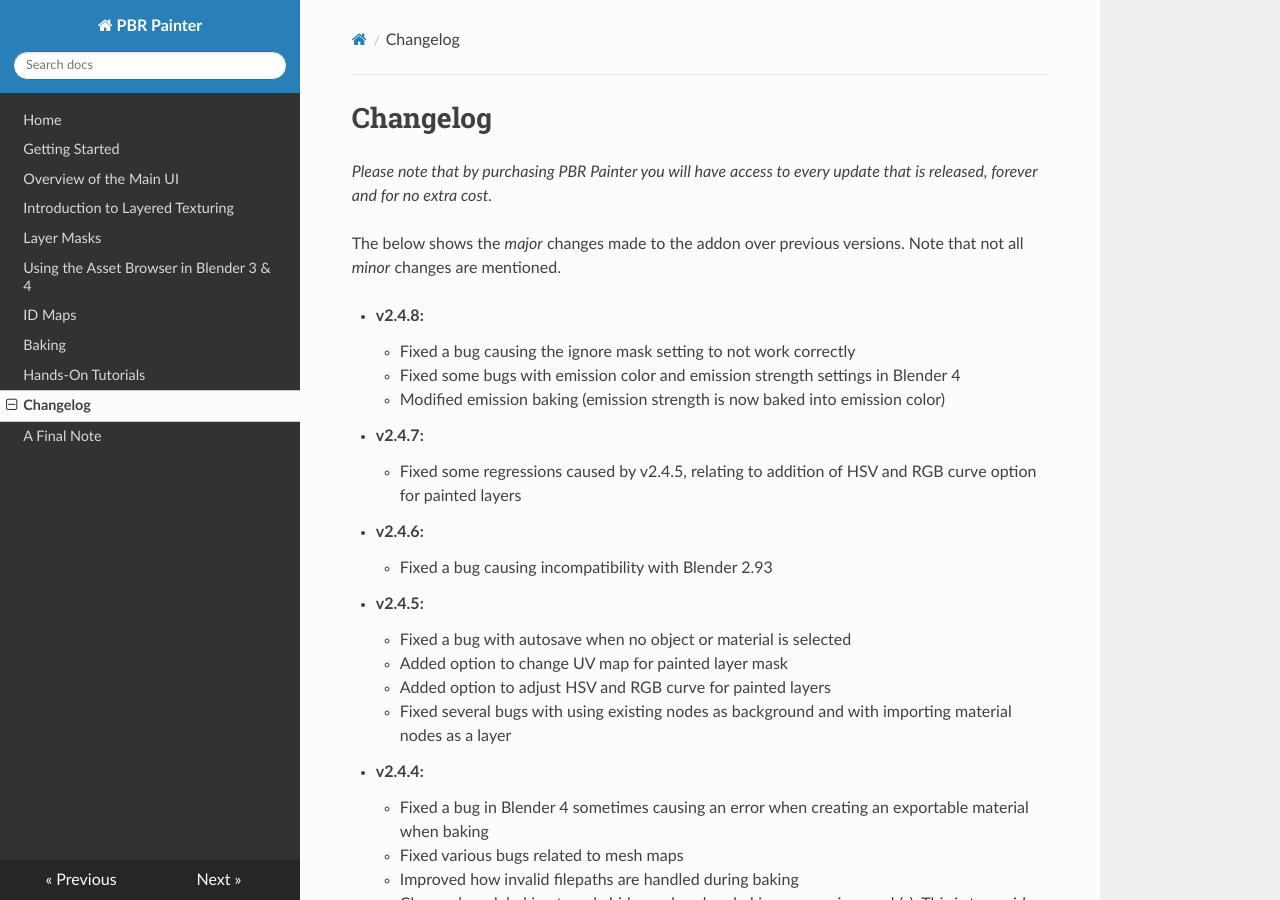
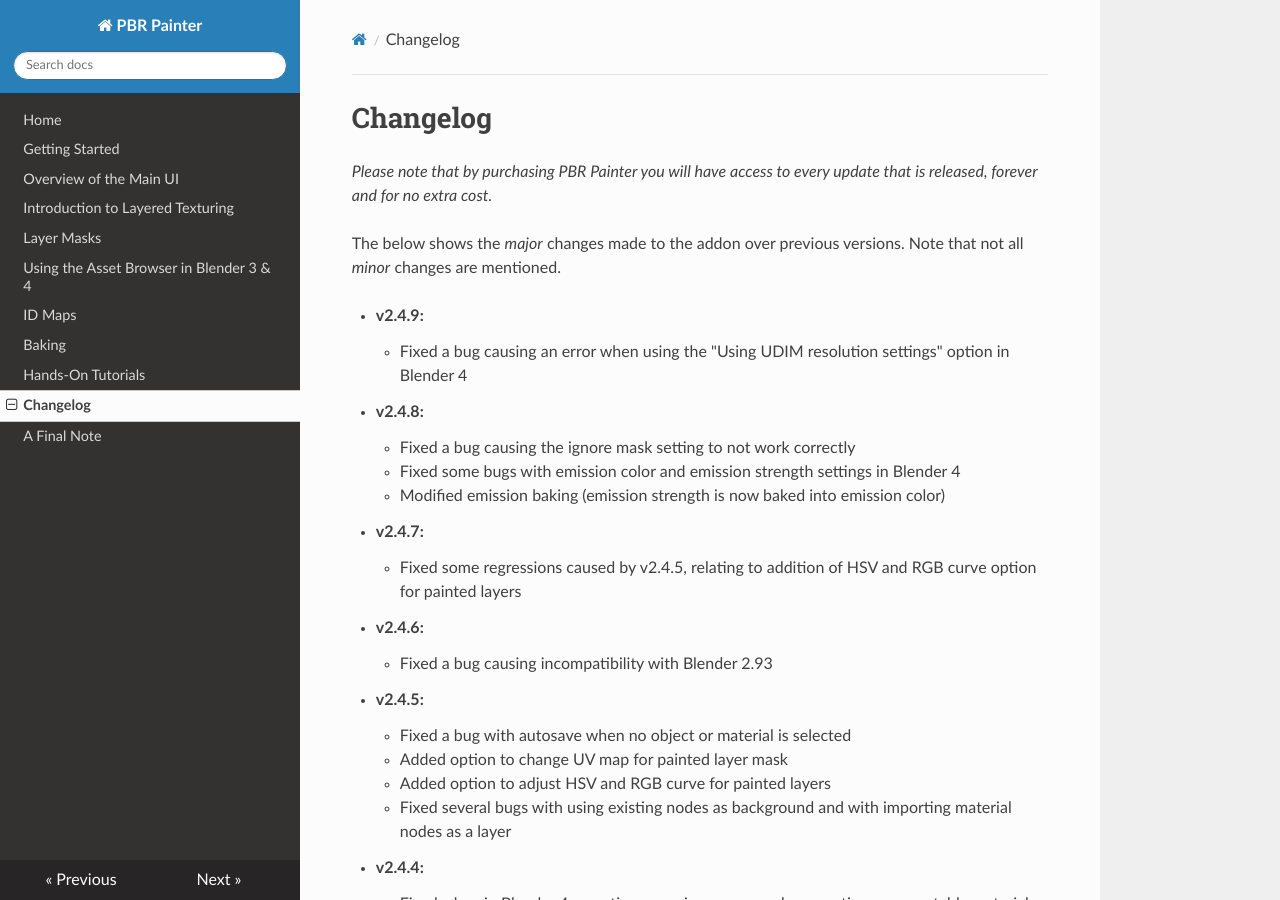
Before and after one commit to pbrpainter/pbr-painter-doc, an MkDocs documentation site: the page built from docs/change_log.md, in a window 1280 px wide and 900 px high. Built offline with MkDocs 1.6.1, drawn with Linux system fonts in a browser that asks for light colours; nearby versions of some CDN libraries.

Commit message:
Updated to v2.4.9

```diff
--- a/docs/change_log.md
+++ b/docs/change_log.md
@@ -2,6 +2,9 @@
 _Please note that by purchasing PBR Painter you will have access to every update that is released, forever and for no extra cost._
 
 The below shows the _major_ changes made to the addon over previous versions. Note that not all _minor_ changes are mentioned.
+
+- __v2.4.9:__
+	- Fixed a bug causing an error when using the "Using UDIM resolution settings" option in Blender 4
 
 - __v2.4.8:__
 	- Fixed a bug causing the ignore mask setting to not work correctly
```
Also changed, not shown: docs/index.md (+1 -1 lines).
